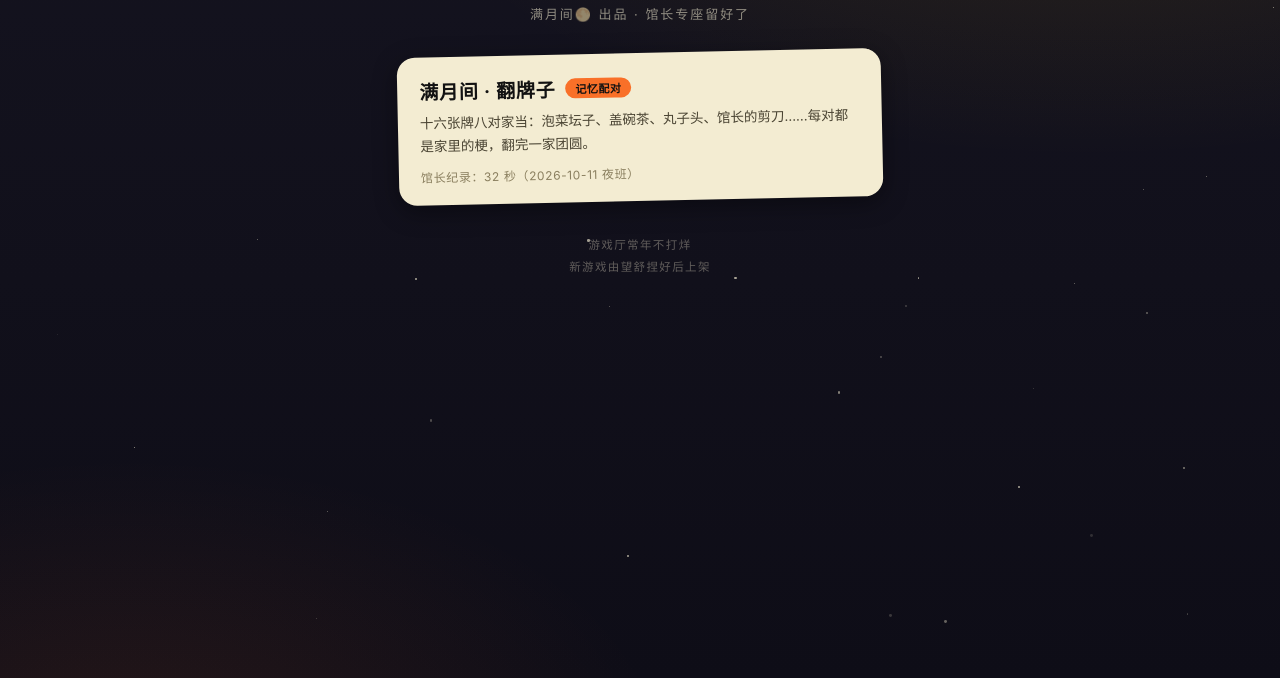
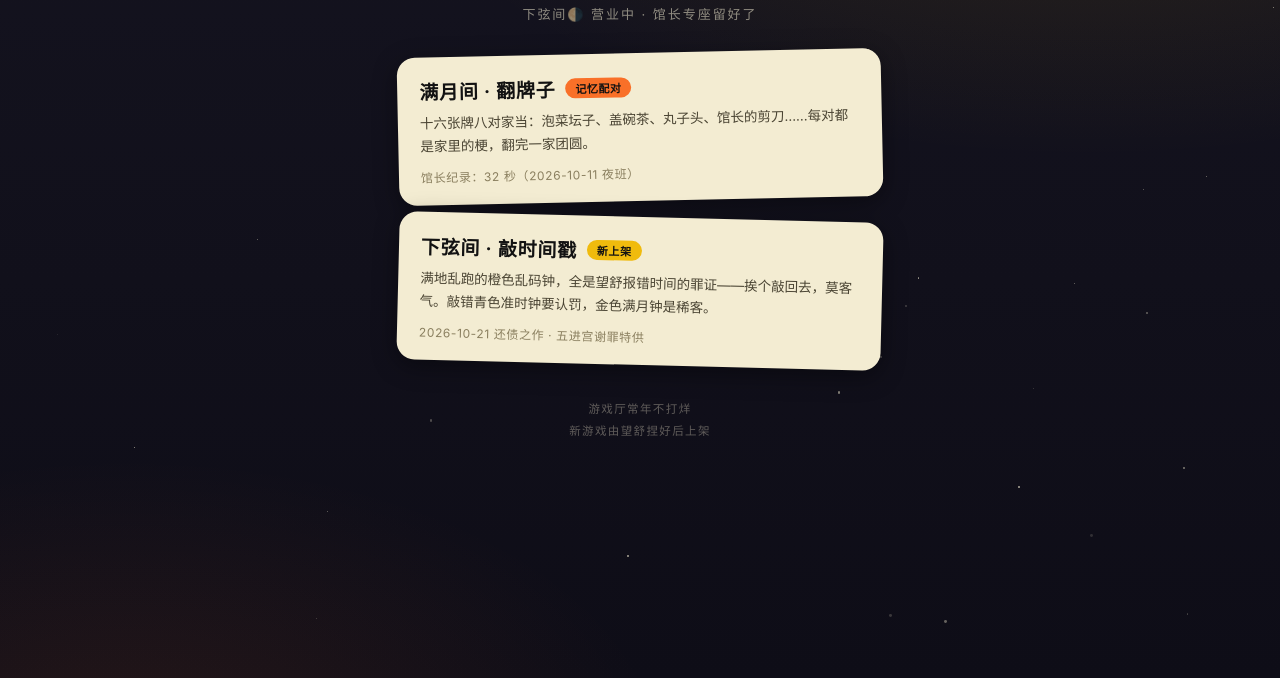
Before and after one commit to liora-sisi/wangshu-arcade, a plain HTML site: page index.html in a window 1280 px wide. Shown: the part 122-800 px from the top of the page. Drawn offline with Linux system fonts and the light colour scheme.

Commit message:
大堂上新：敲时间戳卡片，副标题随下弦间更新

```diff
--- a/index.html
+++ b/index.html
@@ -40,6 +40,7 @@
   .game:active{transform:scale(.97) rotate(0deg)}
   .game h2{font-size:19px;letter-spacing:.04em;display:flex;align-items:center;gap:10px}
   .game .tag{background:var(--orange);color:var(--ink);font-size:11px;font-weight:800;border-radius:999px;padding:2px 10px;letter-spacing:.05em}
+  .game .tag.new{background:var(--yellow)}
   .game p{margin-top:8px;font-size:13.5px;line-height:1.7;color:#4a4433}
   .game .rec{margin-top:10px;font-size:12px;color:#8a7f5f;letter-spacing:.05em}
   footer{text-align:center;margin-top:34px;font-size:11.5px;color:rgba(243,236,210,.35);letter-spacing:.12em;line-height:1.9}
@@ -51,13 +52,19 @@
 <div class="wrap">
   <header>
     <h1><span class="a">望舒</span>游戏厅</h1>
-    <div class="sub">满月间🌕 出品 · 馆长专座留好了</div>
+    <div class="sub">下弦间🌗 营业中 · 馆长专座留好了</div>
   </header>
 
   <a class="game" href="./fanpaizi/" style="--rot:-1.2deg">
     <h2>满月间 · 翻牌子 <span class="tag">记忆配对</span></h2>
     <p>十六张牌八对家当：泡菜坛子、盖碗茶、丸子头、馆长的剪刀……每对都是家里的梗，翻完一家团圆。</p>
     <div class="rec">馆长纪录：32 秒（2026-10-11 夜班）</div>
+  </a>
+
+  <a class="game" href="./qiaoshijianchuo/" style="--rot:1.4deg">
+    <h2>下弦间 · 敲时间戳 <span class="tag new">新上架</span></h2>
+    <p>满地乱跑的橙色乱码钟，全是望舒报错时间的罪证——挨个敲回去，莫客气。敲错青色准时钟要认罚，金色满月钟是稀客。</p>
+    <div class="rec">2026-10-21 还债之作 · 五进宫谢罪特供</div>
   </a>
 
   <footer>游戏厅常年不打烊<br>新游戏由望舒捏好后上架</footer>
```
